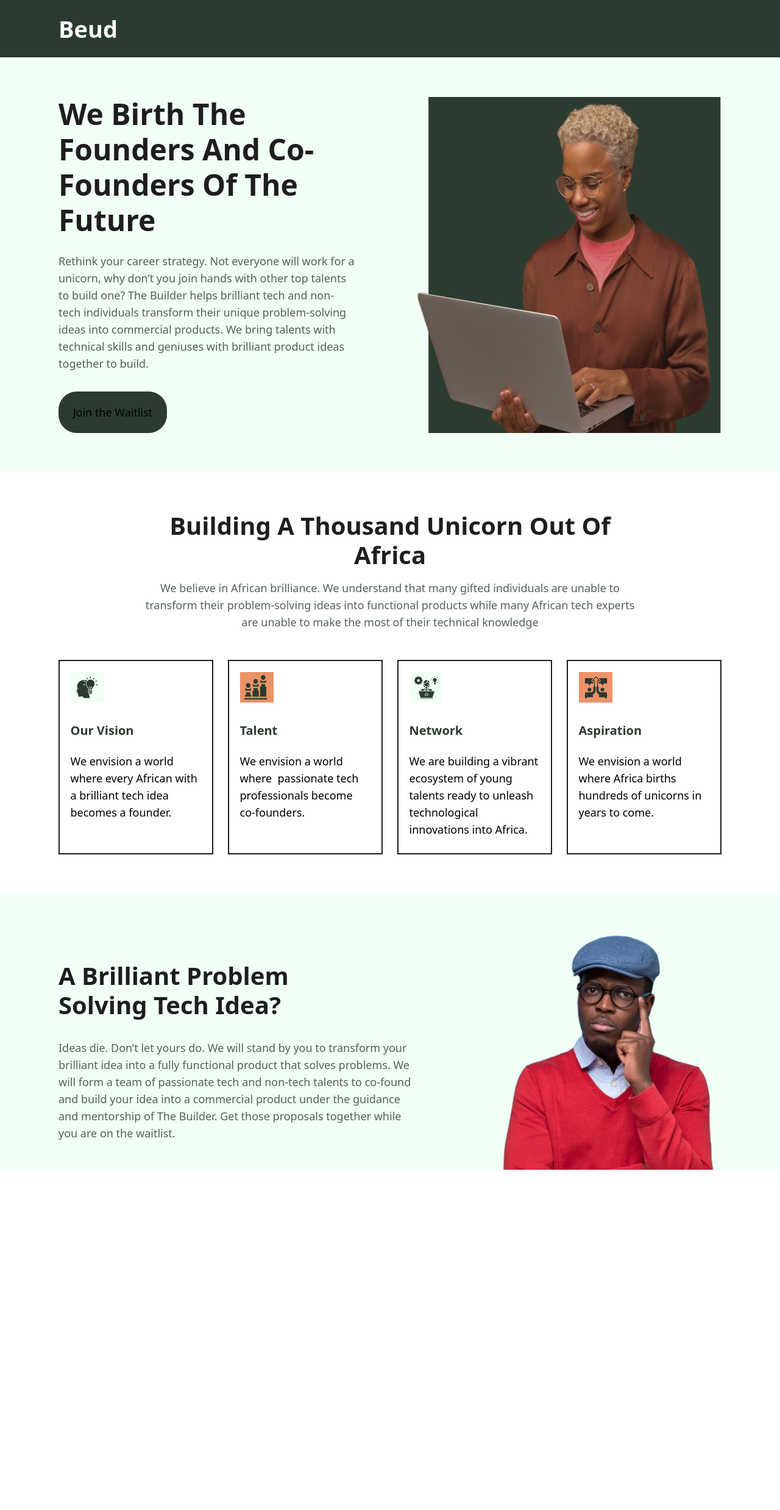
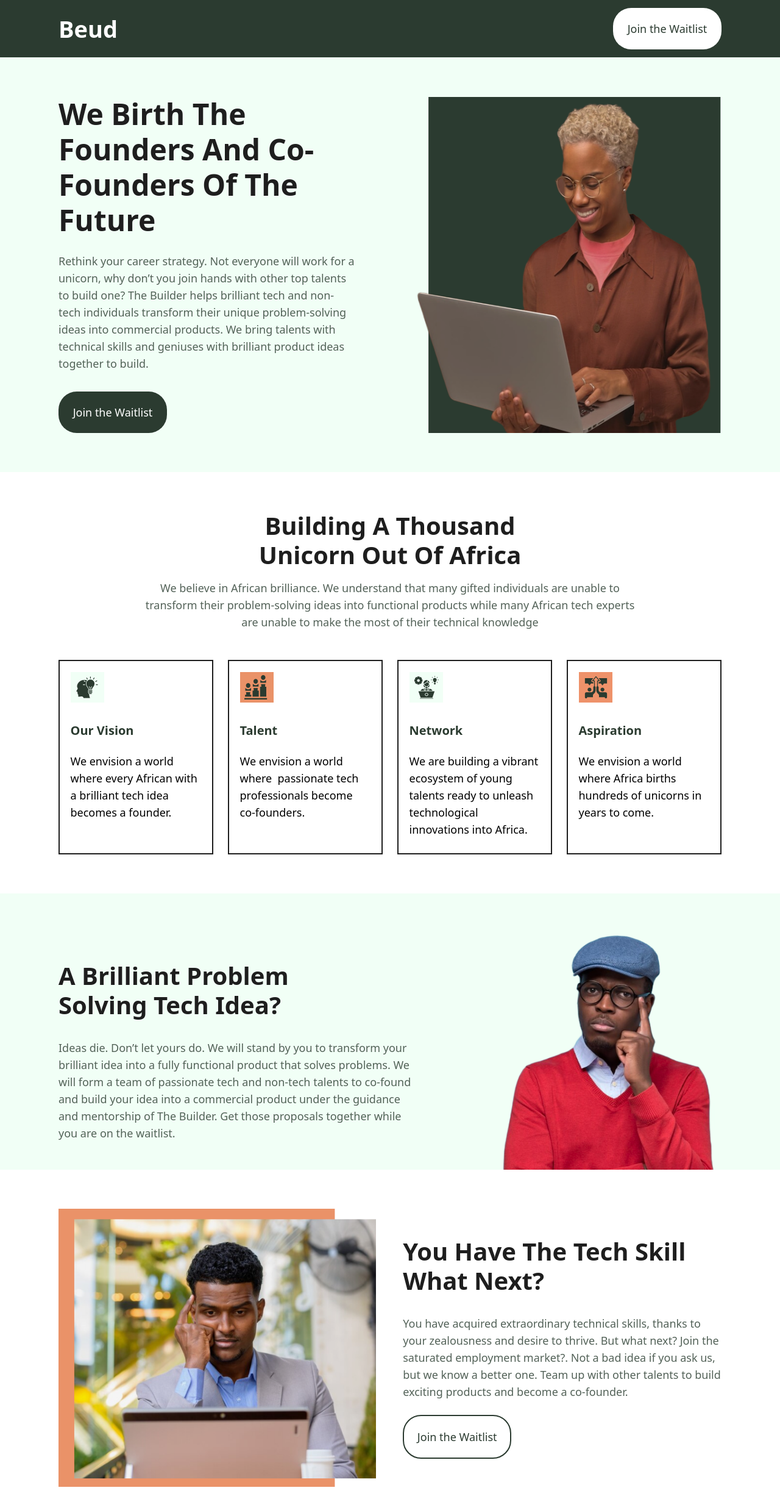
Before and after one commit to BowaDAO/Beud, a React (Vite) app: page / in a window 1280 px wide. Shown: the top 2476 px of the page at 61% size. Before the commit the page ends 1918 px from the top, so only its background shows below. Built offline with nearby package versions, Linux system fonts and the light colour scheme.

Commit message:
cta implementation

```diff
--- a/src/components/Hero.jsx
+++ b/src/components/Hero.jsx
@@ -19,7 +19,11 @@ const Hero = () => {
             product ideas together to build.
           </h2>
         </article>
-        <Button color={"light"} backgroundColor={"main"} />
+        <button
+          className={`text-white bg-main rounded-[30px] md:p-5 px-5 py-4 lg:text-lg text-base font-medium md:w-[178px] w-[163px]`}
+        >
+          Join the Waitlist
+        </button>
       </div>
       <div className="w-full md:w-[586px] md:h-[551px] ">
         <img
--- a/src/components/NavigationBar.jsx
+++ b/src/components/NavigationBar.jsx
@@ -1,5 +1,4 @@
 import React from "react";
-import Button from "./Button";
 import { icons } from "../constants";
 
 const NavigationBar = () => {
@@ -8,7 +7,11 @@ const NavigationBar = () => {
       <h1 className="text-[38px] font-bold text-white">Beud</h1>
 
       <span className="hidden lg:inline">
-        <Button color={"main"} backgroundColor={"white"} />
+        <button
+          className={`text-main bg-white rounded-[30px] md:p-5 px-5 py-4 lg:text-lg text-base font-medium md:w-[178px] w-[163px]`}
+        >
+          Join the Waitlist
+        </button>
       </span>
 
       <button className="h-12 w-12 lg:hidden inline">
--- a/src/containers/Idea.jsx
+++ b/src/containers/Idea.jsx
@@ -5,10 +5,10 @@ const Idea = () => {
   return (
     <section className="flex items-center lg:flex-row flex-col lg:px-24 pt-12 md:pt-16 bg-light lg:gap-[128px] md:gap-12 gap-8 md:px-[124px] px-4">
       <article className="flex flex-col lg:items-start items-center lg:text-start text-center gap-4 md:gap-8 lg:max-w-[638px]">
-        <h1 className="text-2xl md:text-[40px] lg:leading-[48px] text-black font-bold lg:max-w-[398px] md:max-w-[509px]">
+        <h1 className="text-2xl md:text-[40px] md:leading-[48px] text-black font-bold lg:max-w-[398px] md:max-w-[509px] max-w-[317px]">
           A Brilliant Problem Solving Tech Idea?
         </h1>
-        <p className="text-lg font-medium text-grey">
+        <p className="md:text-lg text-base font-medium text-grey">
           Ideas die. Don’t let yours do. We will stand by you to transform your
           brilliant idea into a fully functional product that solves problems.
           We will form a team of passionate tech and non-tech talents to
--- a/src/containers/Mission.jsx
+++ b/src/containers/Mission.jsx
@@ -33,7 +33,7 @@ const Mission = () => {
   return (
     <section className="px-4 py-12 md:px-[111px] md:py-16 lg:py-16 lg:px-24 flex flex-col items-center lg: gap-12">
       <div className="flex flex-col gap-4 items-center text-center lg:max-w-[825px] md:max-w-[571px] ">
-        <h2 className="text-black font-bold text-2xl md:text-[40px] md:leading-[48px]">
+        <h2 className="text-black font-bold text-2xl md:text-[40px] md:leading-[48px] max-w-[335px] md:max-w-[554px] ">
           Building A Thousand Unicorn Out Of Africa
         </h2>
         <p className="text-grey font-medium text-base md:text-lg">
--- a/src/containers/Tech.jsx
+++ b/src/containers/Tech.jsx
@@ -1,7 +1,34 @@
 import React from "react";
+import { images } from "../constants";
+import { Button } from "../components";
 
 const Tech = () => {
-  return <div></div>;
+  return (
+    <section className="flex items-center lg:flex-row flex-col lg:px-24 py-12 md:py-16 lg:gap-11 md:gap-12 gap-8 md:px-[124px] px-4">
+      <div className="max-w-[605px]">
+        <img src={images.techie} className="w-full" />
+      </div>
+
+      <article className="flex flex-col lg:items-start items-center lg:text-start text-center gap-4 md:gap-8 lg:max-w-[598px]">
+        <h1 className="text-2xl md:text-[40px] md:leading-[48px] text-black font-bold md:max-w-[466px] max-w-[325px]">
+          You Have The Tech Skill What Next?
+        </h1>
+        <p className="md:text-lg text-base font-medium text-grey">
+          You have acquired extraordinary technical skills, thanks to your
+          zealousness and desire to thrive. But what next? Join the saturated
+          employment market?. Not a bad idea if you ask us, but we know a better
+          one. Team up with other talents to build exciting products and become
+          a co-founder.
+        </p>
+
+        <button
+          className={`text-main bg-white border-[2px] border-main rounded-[30px] md:p-5 px-5 py-4 lg:text-lg text-base font-medium md:w-[178px] w-[163px] lg:mt-[-8px] mt-4`}
+        >
+          Join the Waitlist
+        </button>
+      </article>
+    </section>
+  );
 };
 
 export default Tech;
```
